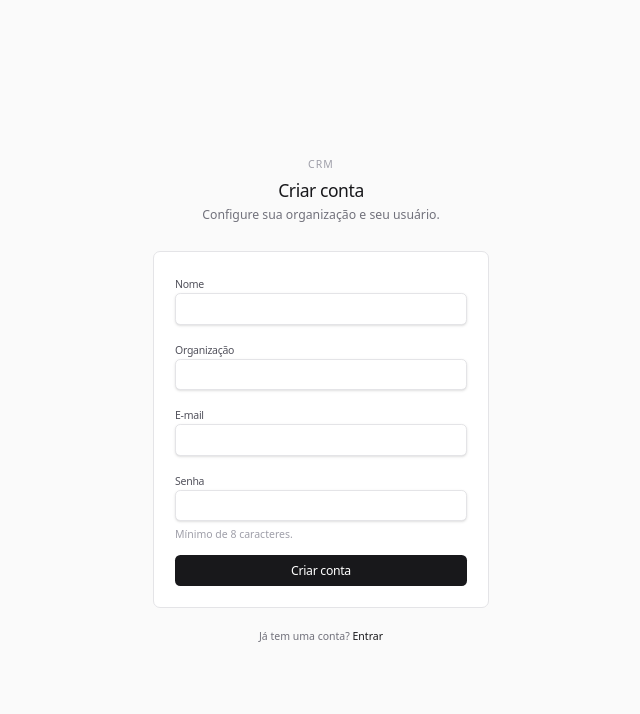
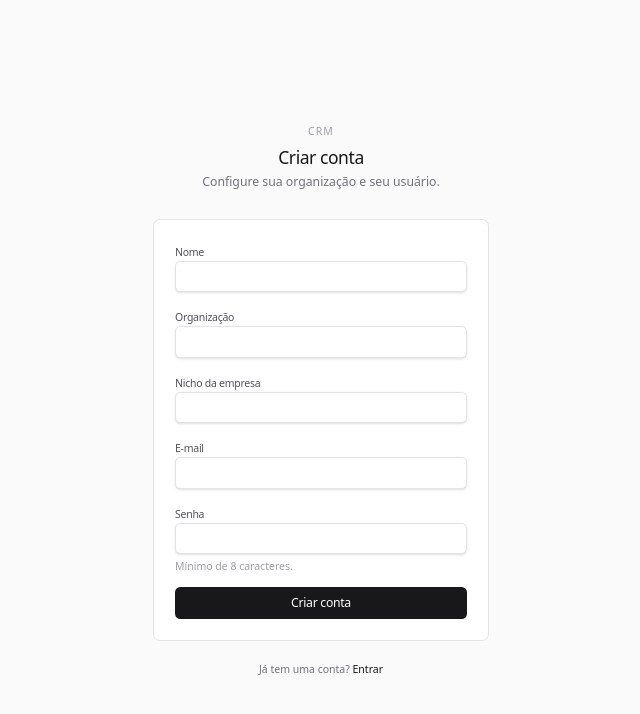
Before and after one commit to ghastsantos/crm-ai-frontend, a React (Vite) app: page /register in a window 1280 px wide. Shown: the top 714 px of the page, without its empty margins (319-959 px from the left). Built offline with nearby package versions, Linux system fonts and the light colour scheme; no server answers.

Commit message:
feat: adiciona novo input ao formulario de registro

```diff
--- a/src/features/auth/ui/register-form.tsx
+++ b/src/features/auth/ui/register-form.tsx
@@ -16,6 +16,7 @@ const initialValues: RegisterFormValues = {
   password: '',
   name: '',
   organizationName: '',
+  organizationNiche: '',
 };
 
 export function RegisterForm() {
@@ -56,6 +57,7 @@ export function RegisterForm() {
         password: fe.password?.[0],
         name: fe.name?.[0],
         organizationName: fe.organizationName?.[0],
+        organizationNiche: fe.organizationNiche?.[0],
       });
       return;
     }
@@ -94,6 +96,20 @@ export function RegisterForm() {
           />
           {clientErrors.organizationName ? (
             <p className="text-xs text-zinc-600">{clientErrors.organizationName}</p>
+          ) : null}
+        </div>
+        <div className="space-y-1.5">
+          <Label htmlFor="register-niche">Nicho da empresa</Label>
+          <Input
+            id="register-niche"
+            name="organizationNiche"
+            autoComplete="off"
+            value={values.organizationNiche}
+            onChange={(e) => setValues((v) => ({ ...v, organizationNiche: e.target.value }))}
+            aria-invalid={Boolean(clientErrors.organizationNiche)}
+          />
+          {clientErrors.organizationNiche ? (
+            <p className="text-xs text-zinc-600">{clientErrors.organizationNiche}</p>
           ) : null}
         </div>
         <div className="space-y-1.5">
```
